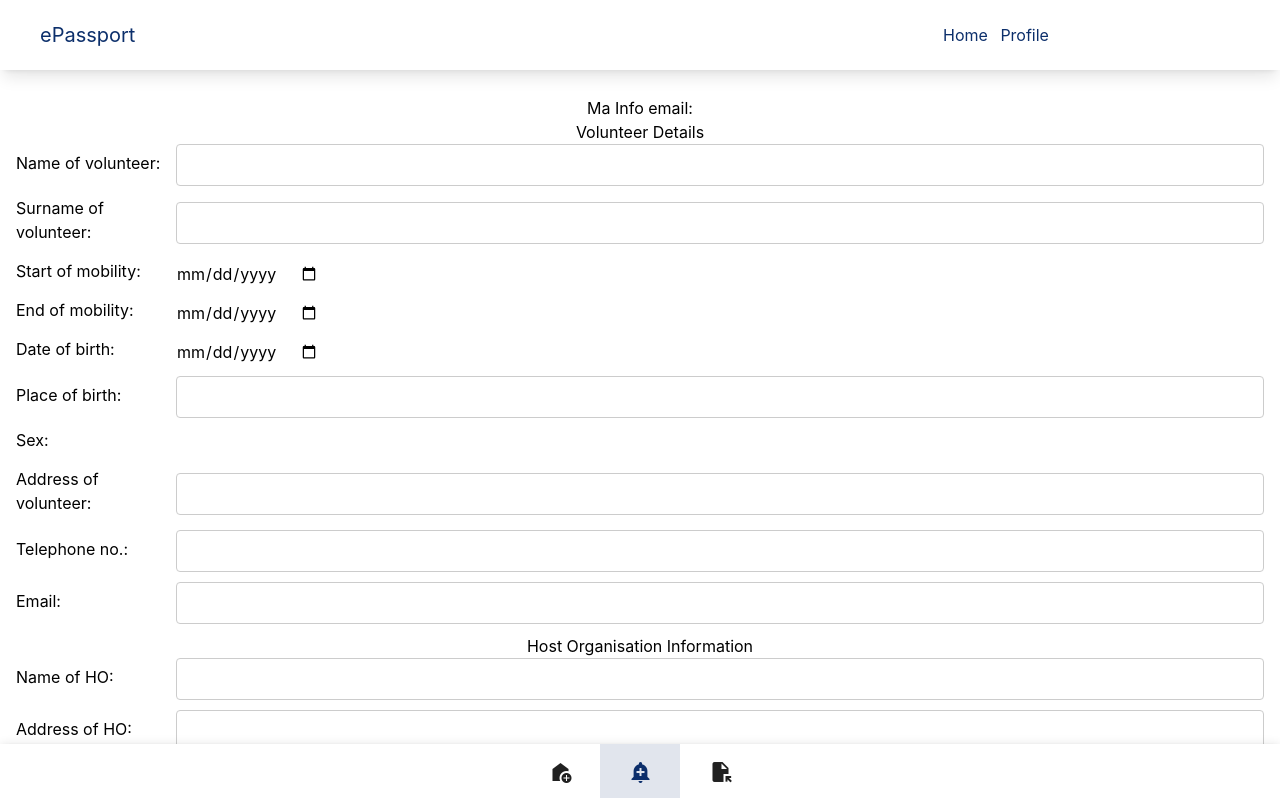
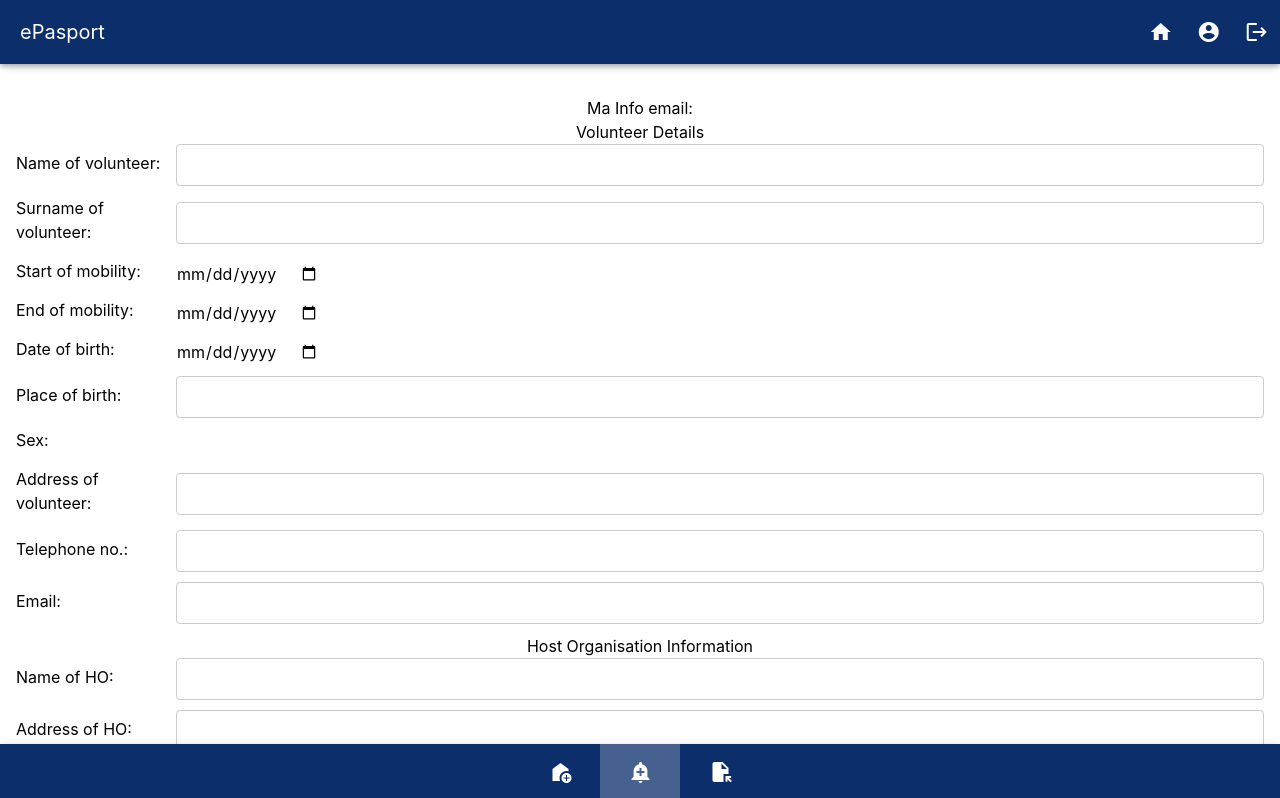
Before and after one commit to Jurgo88/ePassport, a Vue app: page /home in a window 1280 px wide. Shown: the top 798 px of the page. Built offline with nearby package versions, Linux system fonts and the light colour scheme; no server answers; the database is empty; sample sign-in values are in the browser's storage.

Commit message:
Updated navbar

```diff
--- a/src/components/Nav.vue
+++ b/src/components/Nav.vue
@@ -2,6 +2,7 @@
 import { firebaseAuth } from '../../firebase/config';
 import { useStore } from "vuex";
 import { watchEffect, computed } from "vue";
+import 'vuetify/dist/vuetify.min.css';
 
 const store = useStore()
 const userState = computed(() => store.state.auth.userDetails)
@@ -9,6 +10,11 @@ const admin = import.meta.env.VITE_ADMIN;
 
 // Check if user is admin
 const isAdmin = computed(() => userState.value?.userData?.uid === admin);
+
+const logOut = () => {
+  store.dispatch('logOutAction')
+  router.push('/login')
+}
 
 const firebaseUser = () => firebaseAuth.onAuthStateChanged(user => {
   if (user) {
@@ -23,23 +29,80 @@ watchEffect(firebaseUser)
 </script>
 
 <template>
-  <div class="w-screen flex h-[70px] items-center bg-white shadow-lg inset-x-0 top-0 fixed justify-center z-40">
+  <v-layout>
+    <v-app-bar
+        color="primary"
+      >
+        <!-- <template v-slot:image>
+          <v-img
+            gradient="to top right, rgba(19,84,122,.8), rgba(128,208,199,.8)"
+          ></v-img>
+        </template> -->
+
+        <!-- <template v-slot:prepend>
+          <v-app-bar-nav-icon></v-app-bar-nav-icon>
+        </template> -->
+
+        <v-app-bar-title>ePasport</v-app-bar-title>
+
+        <!-- <v-spacer></v-spacer> -->
+
+        <div v-if="userState.isSignIn">
+          <router-link to="/" class="">
+            <v-btn icon ><i class="material-icons">home</i></v-btn>
+          </router-link>
+
+          <router-link to="/profile" class="">
+            <v-btn icon ><i class="material-icons">account_circle</i></v-btn>
+          </router-link>
+
+          <router-link to="/login" class="">
+            <v-btn icon  @click="logOut" ><i class="material-icons">logout</i></v-btn>
+          </router-link>
+
+          <span v-if="isAdmin">
+            <router-link to="/register" >
+              <v-btn ><i class="material-icons">plus_one</i></v-btn>
+
+            </router-link>
+          </span>
+        </div>
+
+        <div v-else>
+          <router-link to="/login" >
+            <v-btn icon ><i class="material-icons">login</i></v-btn>
+          </router-link>
+        </div>
+
+
+
+
+
+
+      </v-app-bar>
+  </v-layout>
+
+  <!-- <div class="w-screen flex h-[70px] items-center bg-white shadow-lg inset-x-0 top-0 fixed justify-center z-40">
     <div class="flex container w-[100%]">
-      <div class="flex items-center w-[60%]">
+      <div class="flex items-center w-[30%]">
         <div>
           <h1 class="text-primary text-xl">
             ePassport
           </h1>
         </div>
       </div>
-      <div class="md:flex items-center w-[40%] sm:hidden justify-center">
+      <div class="md:flex items-center w-[70%]  justify-center">
         <div v-if="userState.isSignIn">
           <router-link to="/" class="text-primary mr-2 hover:text-[#FF9000] transition ease-in-out">
-            Home
+            <v-btn rounded="0" elevation="0" ><i class="material-icons">home</i></v-btn>
           </router-link>
           <router-link to="/profile" class="text-primary mr-2 hover:text-[#FF9000] transition ease-in-out">
-            Profile
+            <v-btn rounded="0" elevation="0" ><i class="material-icons">account_circle</i></v-btn>
           </router-link>
+          <router-link to="/login" class="text-primary mr-2 hover:text-[#FF9000] transition ease-in-out">
+            <v-btn rounded="0" elevation="0" @click="logOut"><i class="material-icons">logout</i></v-btn>
+          </router-link>
+
         </div>
 
         <div v-else>
@@ -54,5 +117,5 @@ watchEffect(firebaseUser)
         </div>
       </div>
     </div>
-  </div>
+  </div> -->
 </template>
--- a/src/pages/WelcomePage.vue
+++ b/src/pages/WelcomePage.vue
@@ -42,11 +42,12 @@ const props = defineProps({
       </v-row>
 
       <v-row>
-        <v-layout class="overflow-visible" style="height: 56px;">
+        <v-layout class="overflow-visible">
             <v-bottom-navigation
             v-model="value"
             active
-            color="primary"
+            bg-color="primary"
+            rounded="true"
             >
             <v-btn>
                 <i class="material-icons">add_home</i>
```
